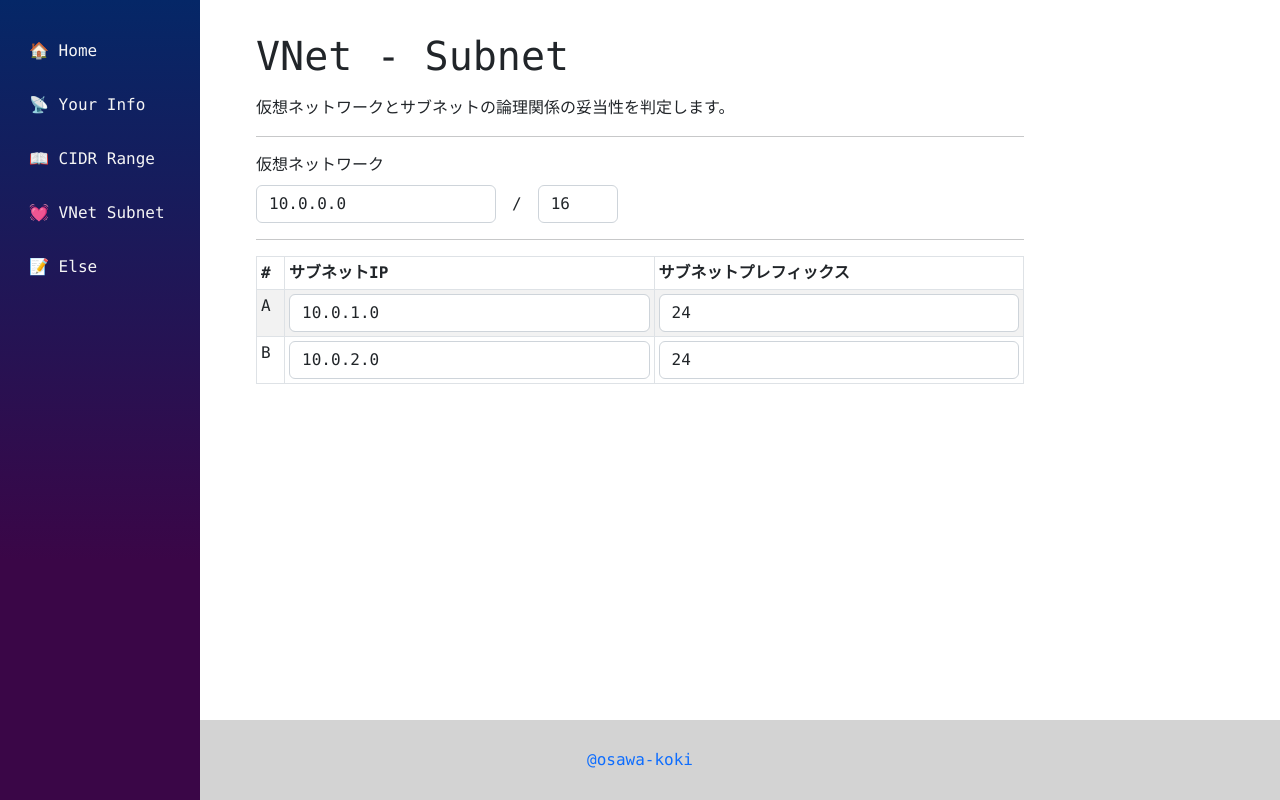
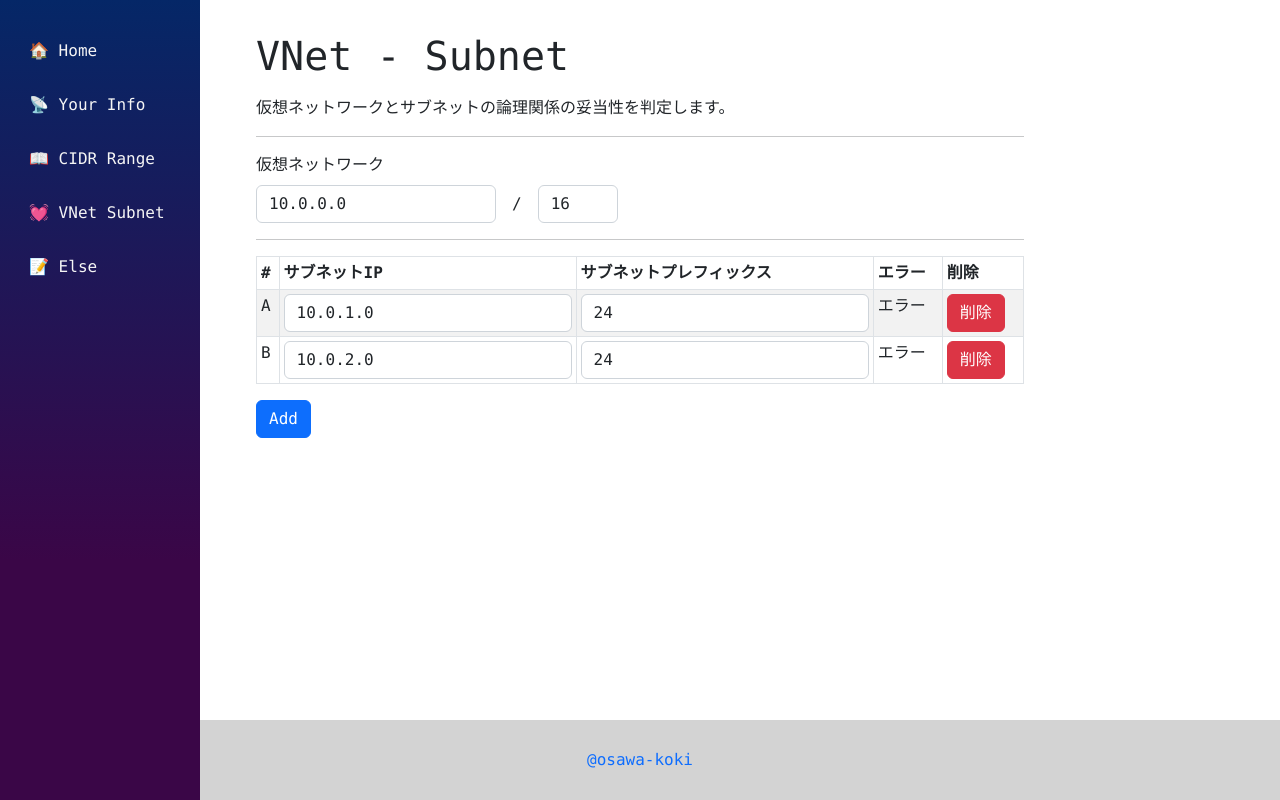
Before and after one commit to osawa-koki/learning-network-v4, a Next.js app: page /vnet-subnet in a window 1280 px wide. Built offline with nearby package versions, Linux system fonts and the light colour scheme.

Commit message:
サブネット一覧。

```diff
--- a/pages/vnet-subnet.tsx
+++ b/pages/vnet-subnet.tsx
@@ -1,6 +1,6 @@
 import React, { useEffect, useState } from "react";
 
-import { Alert, Form, Spinner, Table } from 'react-bootstrap';
+import { Alert, Button, Form, Spinner, Table } from 'react-bootstrap';
 import Layout from "../components/Layout";
 
 const subnet_ids = 'ABCDE'.split('');
@@ -28,6 +28,25 @@ export default function VNetSubnetPage() {
     }
   };
 
+  const Add = () => {
+    const id = subnet_ids.find((id) => !subnets.find((s) => s.id === id));
+    if (id) {
+      subnets.push({id, ip: '', prefix: ''});
+      setSubnets([...subnets]);
+    }
+  };
+
+  const Delete = (id: string) => () => {
+    const index = subnets.findIndex((s) => s.id === id);
+    if (index < 0) return;
+    subnets.splice(index, 1);
+    // IDを振り直す
+    subnets.forEach((s, i) => {
+      s.id = subnet_ids[i];
+    });
+    setSubnets([...subnets]);
+  };
+
   return (
     <Layout>
       <div id="VNetSubnet">
@@ -51,6 +70,8 @@ export default function VNetSubnetPage() {
               <th>#</th>
               <th>サブネットIP</th>
               <th>サブネットプレフィックス</th>
+              <th>エラー</th>
+              <th>削除</th>
             </tr>
           </thead>
           <tbody>
@@ -63,10 +84,17 @@ export default function VNetSubnetPage() {
                 <td>
                   <Form.Control type="number" placeholder='24' value={subnet.prefix} onInput={(e) => {PutSubnet(subnet.id, e, 'subnet')}} className='prefix' />
                 </td>
+                <td>
+                  エラー
+                </td>
+                <td>
+                  <Button variant="danger" onClick={Delete(subnet.id)}>削除</Button>
+                </td>
               </tr>
             ))}
           </tbody>
         </Table>
+        <Button variant="primary" onClick={Add}>Add</Button>
       </div>
     </Layout>
   );
```
